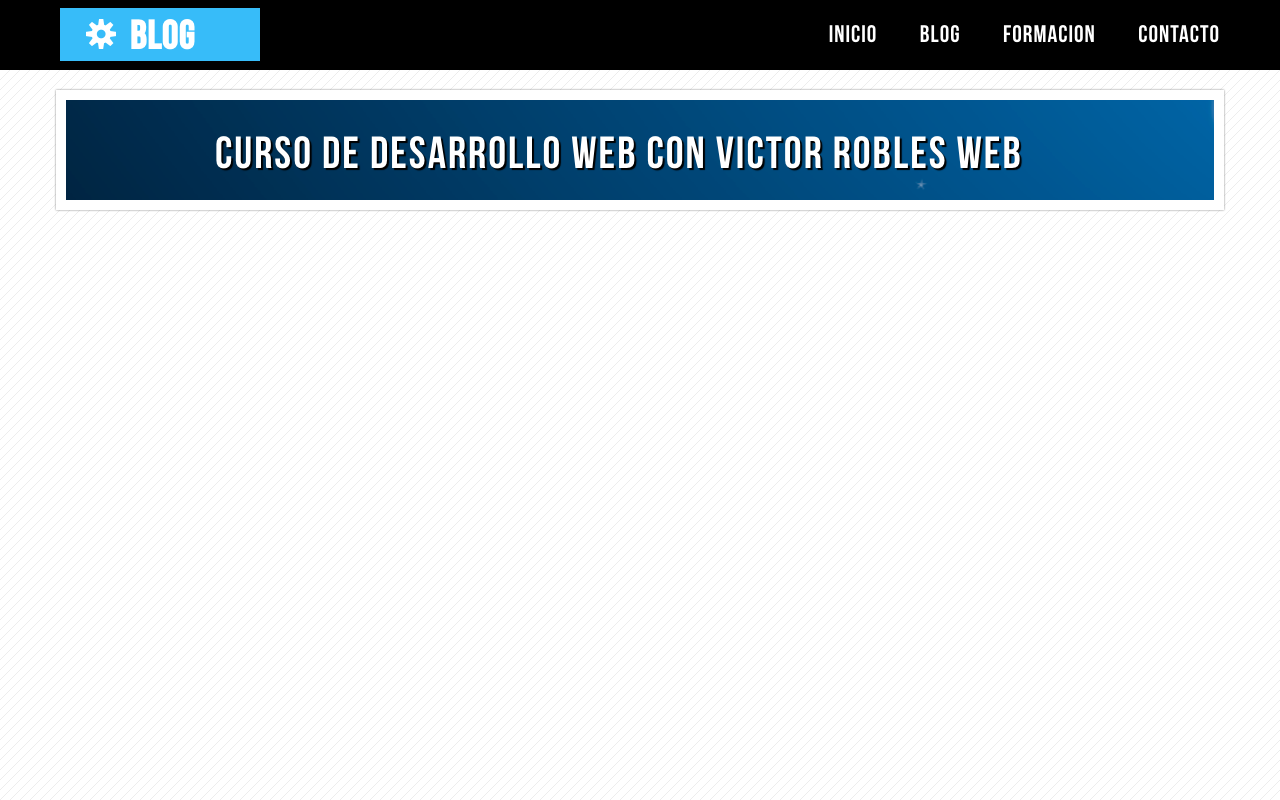
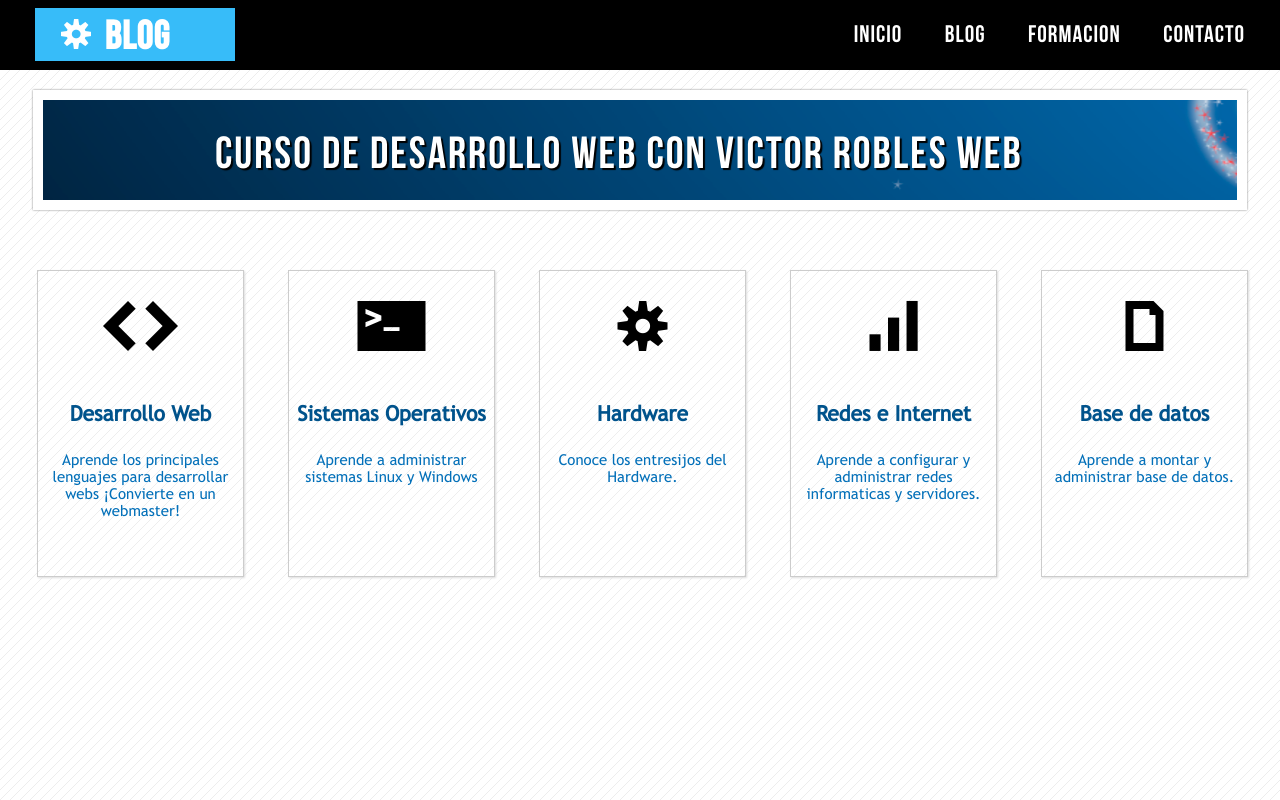
Before and after one commit to BryhanS/MASTER-CSS, a plain HTML site: page Maquetacion-2/index.html in a window 1280 px wide. Drawn offline with Linux system fonts and the light colour scheme.

Commit message:
Cards terminado Maquetacion-2

```diff
--- a/Maquetacion-2/css/styles.css
+++ b/Maquetacion-2/css/styles.css
@@ -39,11 +39,11 @@
 }
 
 .wrap{
-    width: 1200px;
+    width: 1250px;
     margin: 0px auto;
 }
 
-.gear{
+.gear, .icon{
     font-family: "WebSymbolsRegular";
 }
 
@@ -117,7 +117,7 @@
 /*BANNER*/
 
 #banner{
-    width: 95.6%;
+    width: 95.5%;
     height: 100px;
     border: 10px solid white;
     box-shadow: 0px 0px 2px gray;
@@ -137,3 +137,48 @@
     text-shadow: 2px 2px 1px black;
     margin: 27px auto;
 }
+
+/*TARJETAS*/
+
+.card{
+    float: left;
+    width: 205px;
+    height: 305px;
+    border: 1px solid #ccc;
+    box-shadow: 1px 1px 2px #ddd;
+    overflow: hidden;
+    margin: 22px;
+    margin-top: 40px;
+    cursor: pointer;
+}
+
+.card:last-child{
+    margin-right: 0px;
+}
+
+.card .icon{
+    display: block;
+    width: 100%;
+    height: 130px;
+    font-size: 50px;
+    line-height: 110px;
+    text-align: center;
+    margin: 0px auto;
+}
+
+.card .category{
+    width: 100%;
+    height: 50px;
+    font-family: "TrebuchetMS";
+    font-size: 21px;
+    font-weight: bold;
+    text-align: center;
+    color: #00538c;
+}
+
+.card .description{
+    font-family: "TrebuchetMS";
+    text-align: center;
+    color: #0370b9;
+    font-size: 15px;
+}
--- a/Maquetacion-2/index.html
+++ b/Maquetacion-2/index.html
@@ -36,6 +36,48 @@
                 <h1>CURSO DE DESARROLLO WEB CON VICTOR ROBLES WEB</h1>
             </div>
 
+            <div id="cards">
+                <div class="card">
+                    <p class="icon">H</p>
+                    <h2 class="category">Desarrollo Web</h2>
+                    <p class="description">
+                        Aprende los principales lenguajes para desarrollar webs ¡Convierte en un webmaster!
+                    </p>
+                </div>
+
+                <div class="card">
+                    <p class="icon">_</p>
+                    <h2 class="category">Sistemas Operativos</h2>
+                    <p class="description">
+                        Aprende a administrar sistemas Linux y Windows
+                    </p>
+                </div>
+
+                <div class="card">
+                    <p class="icon">S</p>
+                    <h2 class="category">Hardware</h2>
+                    <p class="description">
+                        Conoce los entresijos del Hardware.
+                    </p>
+                </div>
+
+                <div class="card">
+                    <p class="icon">u</p>
+                    <h2 class="category">Redes e Internet</h2>
+                    <p class="description">
+                        Aprende a configurar y administrar redes informaticas y servidores.
+                    </p>
+                </div>
+
+
+                <div class="card">
+                    <p class="icon">a</p>
+                    <h2 class="category">Base de datos</h2>
+                    <p class="description">
+                        Aprende a montar y administrar base de datos.
+                    </p>
+                </div>
+            </div>
         </section>
 
     </section>
```
